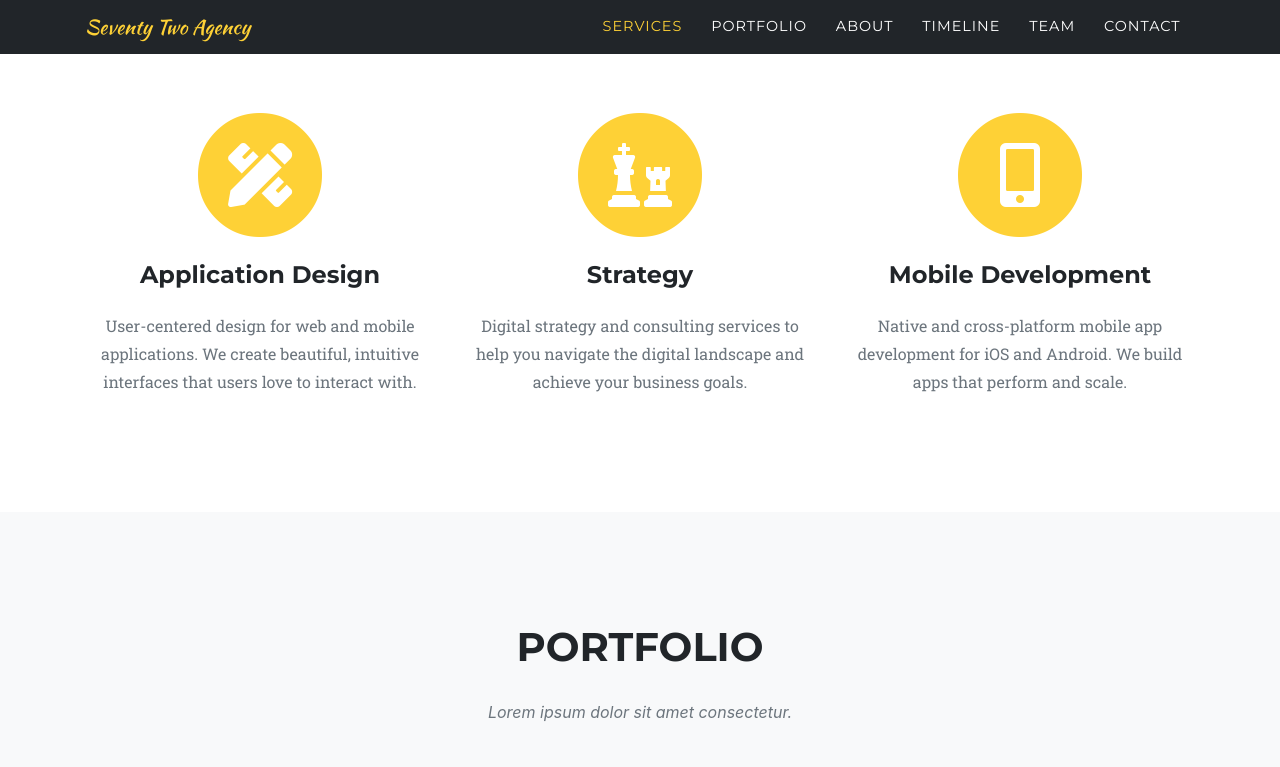
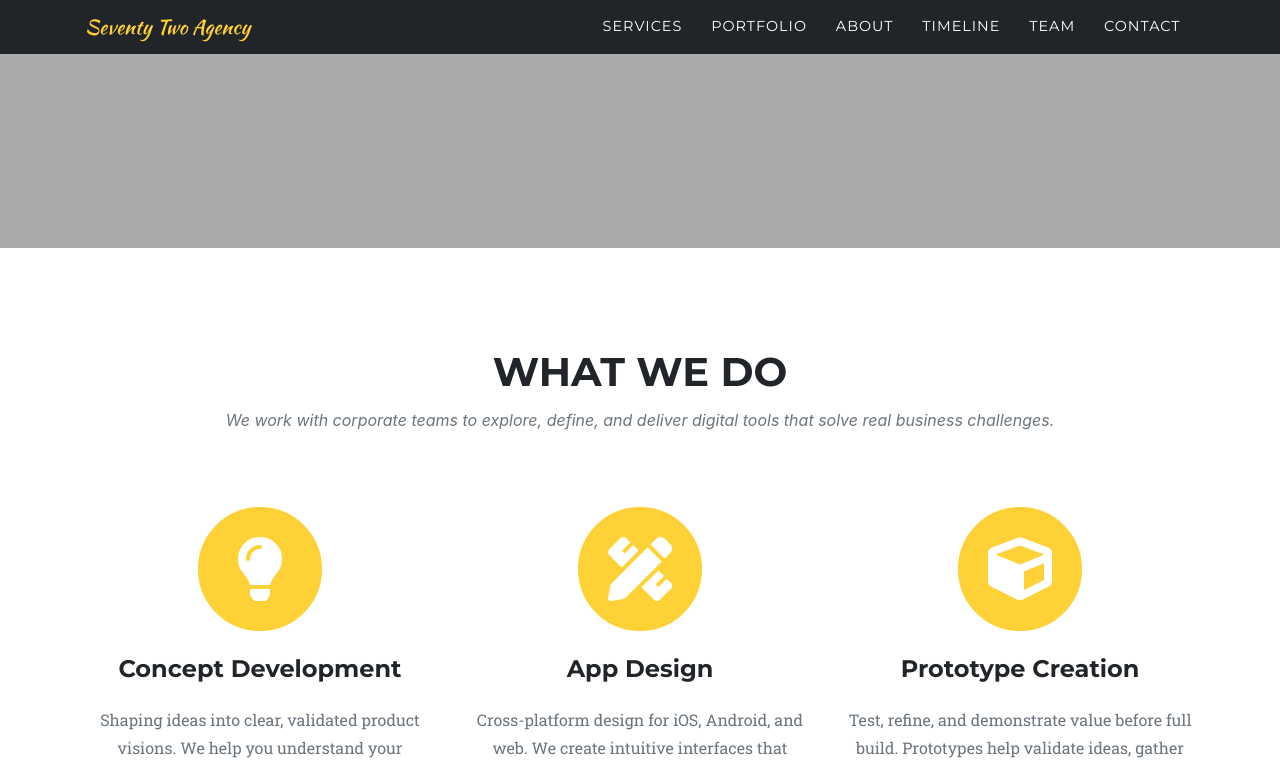
Before and after one commit to SeventyTwoAgency/STA-Website, a Jekyll site: the page built from index.md, in a window 1280 px wide and 1400 px high, scrolled down 991 px. Shown: the top 767 px of the window. Built offline with Jekyll 4.4.1, drawn with Linux system fonts in a browser that asks for light colours; some web fonts are replaced; some of the changed text lies outside the part shown.

Commit message:
Update site content for Seventy Two Agency positioning
Content changes:
- Update hero section with new headline and mission statement
- Revise services section to reflect What We Do (Concept Development, App Design, Prototype Creation)
- Update About section with Our Approach and methodology
- Enhance team section with better positioning
- Change portfolio title to 'Recent Concepts'
- Add GrowPath as featured portfolio/concept project

Positioning:
- Focus on corporate/employee-facing digital solutions
- Emphasize iterative design and prototype-driven approach
- Highlight both product development and consulting capabilities

```diff
--- a/_data/sitetext.yml
+++ b/_data/sitetext.yml
@@ -11,29 +11,29 @@
 # -----------------
 en: &DEFAULT_EN
   header:
-    title: Creative Digital Solutions
-    text: It's Nice To Meet You
+    title: Seventy Two Agency
+    text: We help organizations turn ideas into practical digital solutions.
     button: Tell Me More
     buttonlink: "#services"
 
   services:
-    title: "Services"
-    text: "What we offer"
+    title: "What We Do"
+    text: "We work with corporate teams to explore, define, and deliver digital tools that solve real business challenges."
     section: services
     list:
-      - title: "Application Design"
-        desc: "User-centered design for web and mobile applications. We create beautiful, intuitive interfaces that users love to interact with."
+      - title: "Concept Development"
+        desc: "Shaping ideas into clear, validated product visions. We help you understand your challenge, define what success looks like, and build confidence before committing to full development."
+        icon: fas fa-lightbulb
+      - title: "App Design"
+        desc: "Cross-platform design for iOS, Android, and web. We create intuitive interfaces that engage users and solve real problems."
         icon: fas fa-pencil-ruler
-      - title: "Strategy"
-        desc: "Digital strategy and consulting services to help you navigate the digital landscape and achieve your business goals."
-        icon: fas fa-chess
-      - title: "Mobile Development"
-        desc: "Native and cross-platform mobile app development for iOS and Android. We build apps that perform and scale."
-        icon: fas fa-mobile-alt
+      - title: "Prototype Creation"
+        desc: "Test, refine, and demonstrate value before full build. Prototypes help validate ideas, gather feedback, and prove ROI to stakeholders."
+        icon: fas fa-cube
 
   portfolio:
-    title: "Portfolio"
-    text: "Lorem ipsum dolor sit amet consectetur."
+    title: "Recent Concepts"
+    text: "Innovative solutions we've designed and prototyped"
     section: portfolio
     closebutton: "Close Project"
 
@@ -69,9 +69,9 @@
     end: "Be Part <br> of Our <br> Story!"
 
   about:
-    title: "About Seventy Two Agency"
-    text: "Our Story"
-    body: "We're a digital agency specializing in creating innovative mobile apps, stunning application designs, and strategic digital solutions that help businesses grow and succeed in the modern world. With a passion for excellence and a commitment to our clients, we deliver work that makes an impact."
+    title: "Our Approach"
+    text: "How We Work"
+    body: "Every project starts with understanding your goals. We then move from idea to prototype quickly, using iterative design and feedback to ensure what we build fits your people and your business. Our focus is on designing and building apps that engage employees, simplify processes, and create measurable impact."
     section: about
 
   clients:
@@ -93,9 +93,9 @@
         logo: assets/img/clients/creative-market.jpg
 
   team:
-    title: "OUR TEAM"
-    text: "Talented professionals dedicated to your success"
-    subtext: We're a team of designers, developers, and strategists working together to create exceptional digital experiences.
+    title: "Our Team"
+    text: "Experts in digital product design and development"
+    subtext: We're a team of designers, developers, and strategists who understand how to translate business goals into digital solutions that people actually want to use.
     section: team
     people:
       - name: "Kay Garland"
```
Also changed, not shown: _portfolio/growpath.md (added, +35 -0 lines).
